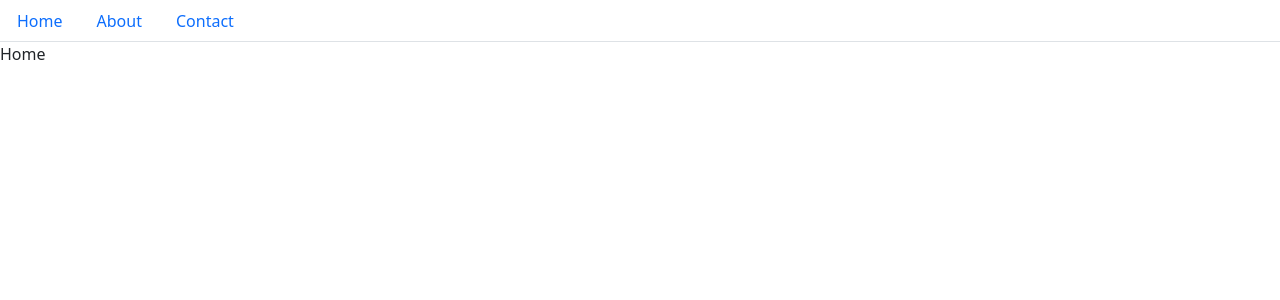
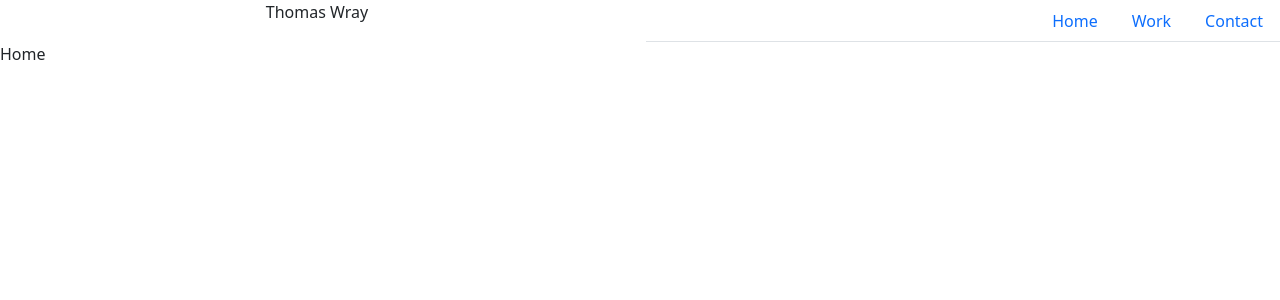
Before and after one commit to Twray95/myPortfolio, a React (Create React App) app in the folder reactportfolio/: page / in a window 1280 px wide. Shown: the top 300 px of the page. Built offline with nearby package versions, Linux system fonts and the light colour scheme; the HTML template or start-up script is replaced by a standard one.

Commit message:
removed react-bootstrap

```diff
--- a/reactportfolio/src/components/NavTabs.js
+++ b/reactportfolio/src/components/NavTabs.js
@@ -5,15 +5,18 @@ import { Link } from "react-router-dom";
 // We assign them to their own variable names
 function NavTabs() {
   return (
-    <ul className="nav nav-tabs">
+    <>
+      <div className="row text-center">
+        <div className="col">Thomas Wray</div>
+        <ul className="nav nav-tabs col justify-content-end">
           <li className="nav-item">
             <Link className="nav-link" to="/">
               Home
             </Link>
           </li>
           <li className="nav-item">
-        <Link className="nav-link" to="/About">
-          About
+            <Link className="nav-link" to="/Work">
+              Work
             </Link>
           </li>
           <li className="nav-item">
@@ -22,6 +25,8 @@ function NavTabs() {
             </Link>
           </li>
         </ul>
+      </div>
+    </>
   );
 }
 
```
Also changed, not shown: reactportfolio/src/components/Footer.js (added, +13 -0 lines). Lines whose indentation alone changed are shown as unchanged.
